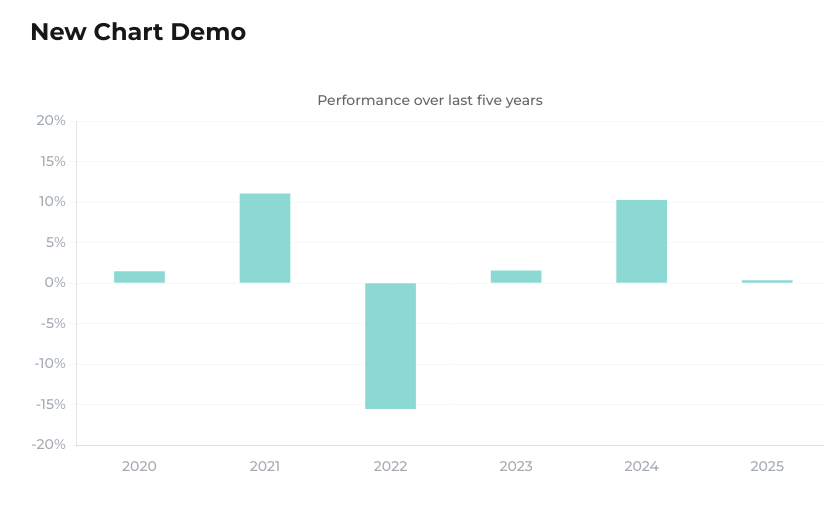
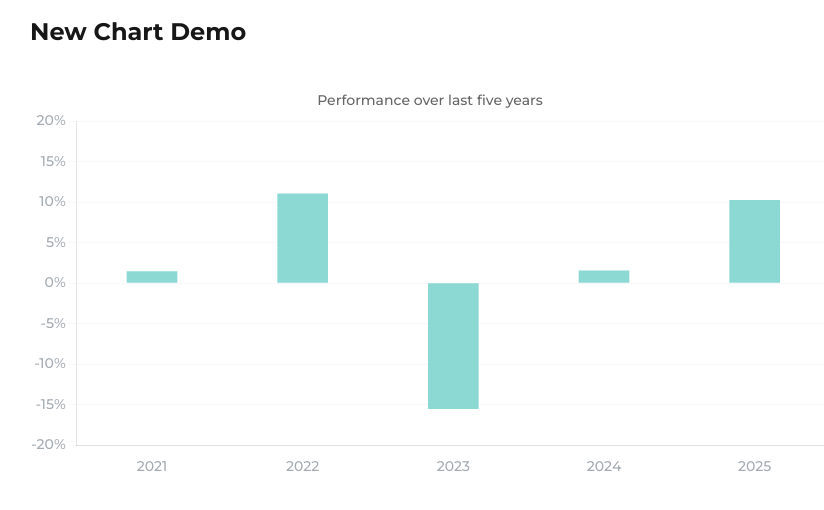
Before and after one commit to justinslack/chart-demo, a Next.js app: page / in a window 1280 px wide. Shown: the top 510 px of the page, without its empty margins (178-1002 px from the left). Built offline with nearby package versions, Linux system fonts and the light colour scheme.

Commit message:
Chnage year range

```diff
--- a/src/app/components/DrillDownChart.tsx
+++ b/src/app/components/DrillDownChart.tsx
@@ -10,7 +10,7 @@ import { CustomTooltip } from "./ToolTip";
 ChartJS.register(CategoryScale, LinearScale, BarElement, Title, Tooltip, Legend);
 
 // Demo data
-const YEARS = ["2020", "2021", "2022", "2023", "2024", "2025"];
+const YEARS = ["2021", "2022", "2023", "2024", "2025"];
 const MONTHS = ["Jan", "Feb", "Mar", "Apr", "May", "Jun", "Jul", "Aug", "Sep", "Oct", "Nov", "Dec"];
 
 type BarDatum = { percent: number; value: number };
```
